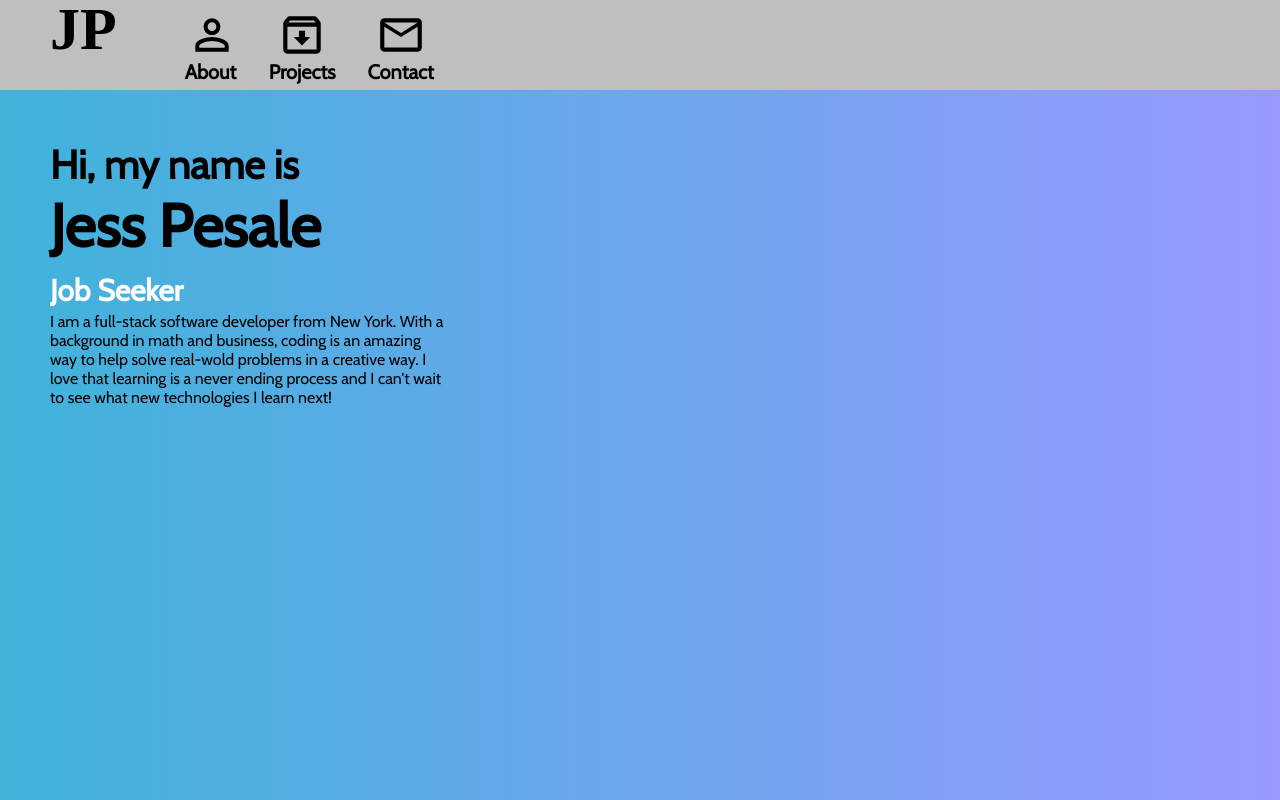
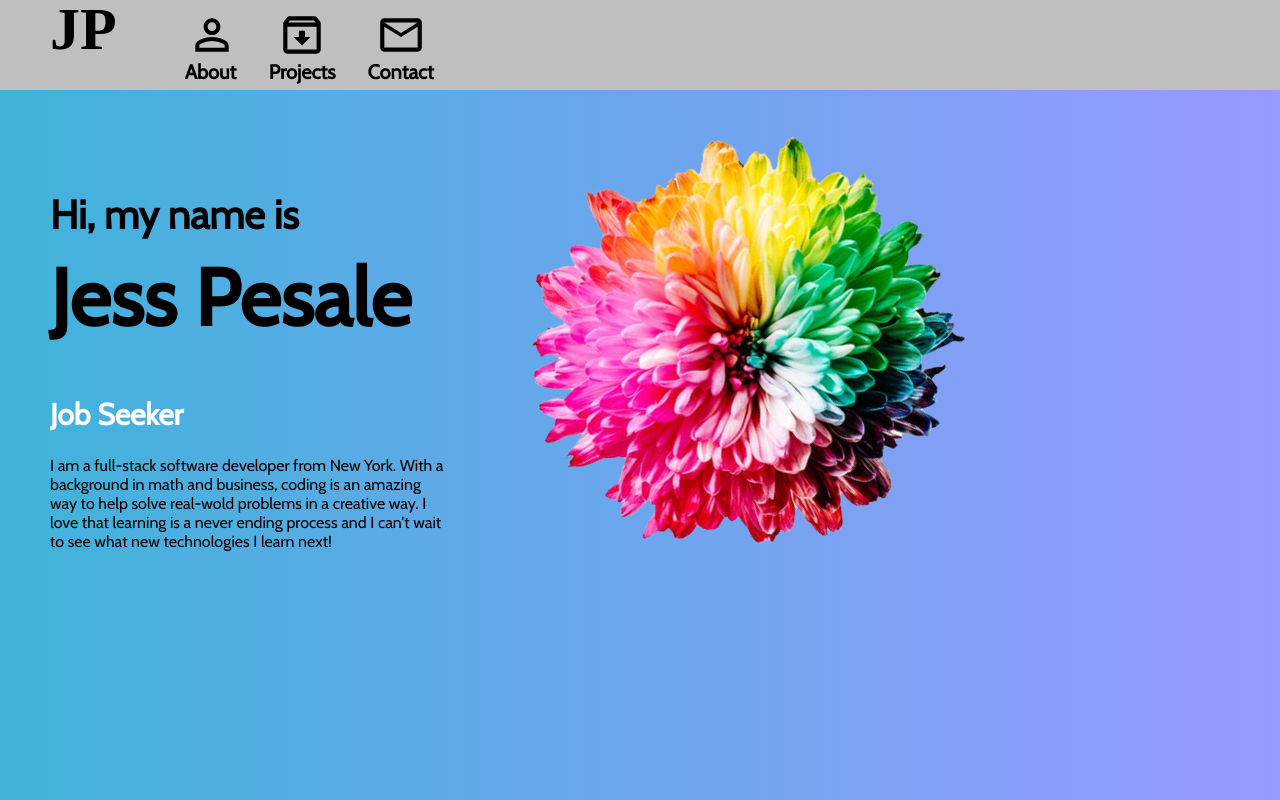
Before and after one commit to jesspesale/portfolio-site, a React (Create React App) app: page / in a window 1280 px wide. Built offline with nearby package versions, Linux system fonts and the light colour scheme.

Commit message:
finished styling for now until figure put what to put on page - cleaned up component

```diff
--- a/src/components/intro/Intro.js
+++ b/src/components/intro/Intro.js
@@ -7,22 +7,20 @@ import Color from "../../images/color-flower.png"
 const Intro = () => {
     return (
       <div className="intro">
-        <div >
-          {/* <div className="left-color"> */}
-            <div className="i-left">
+            <div className="left">
 
               <h2 className="i-intro">Hi, my name is</h2>
-              <h2 className="i-name"> Jess Pesale</h2>
+              <h2 className="name"> Jess Pesale</h2>
 
-              <div className="i-title">
-                <div className="i-title-wrapper">
-                  <div className="i-title-item">Software Engineer</div>
-                  <div className="i-title-item">Web Developer</div>
-                  <div className="i-title-item">Job Seeker</div>
+              <div className="title">
+                <div className="title-wrapper">
+                  <div className="title-item">Software Engineer</div>
+                  <div className="title-item">Web Developer</div>
+                  <div className="title-item">Job Seeker</div>
                 </div>
               </div>
 
-              <p className="i-description">
+              <p className="description">
                 I am a full-stack software developer from New York. With a
                 background in math and business, coding is an amazing way to
                 help solve real-wold problems in a creative way. I love that
@@ -32,55 +30,11 @@ const Intro = () => {
 
             </div>
 
-          {/* </div> */}
-
-          <div className="i-right">
+          <div className="right">
             <img src={Color} className="flower-image" alt="colorful flower" />
           </div>
-        </div>
       </div>
     );
 }
 
 export default Intro;
-
-// const Intro = () => {
-//     return (
-//       <div>
-//         <div className="intro" id="intro">
-//           <div className="left-color">
-//             {/* <div className="i-bg"></div> */}
-//             <div className="i-left-wrapper">
-
-//               <h2 className="i-intro">Hi, my name is</h2>
-//               <h2 className="i-name"> Jess Pesale</h2>
-
-//               <div className="i-title">
-//                 <div className="i-title-wrapper">
-//                   <div className="i-title-item">Software Engineer</div>
-//                   <div className="i-title-item">Web Developer</div>
-//                   <div className="i-title-item">Job Seeker</div>
-//                 </div>
-//               </div>
-
-//               <p className="i-description">
-//                 I am a full-stack software developer from New York. With a
-//                 background in math and business, coding is an amazing way to
-//                 help solve real-wold problems in a creative way. I love that
-//                 learning is a never ending process and I can't wait to see what
-//                 new technologies I learn next!
-//               </p>
-
-//             </div>
-
-//           </div>
-
-//           <div className="i-right">
-//             <img src={Color} className="flower-image" alt="colorful flower" />
-//           </div>
-//         </div>
-//       </div>
-//     );
-// }
-
-// export default Intro;
--- a/src/components/intro/intro.css
+++ b/src/components/intro/intro.css
@@ -5,35 +5,30 @@
     width: 500px;
 }
 
-
-.i-left{
+.left{
     padding: 50px;
+    display: flex;
     float: left;
-    /* flex: 1; */
-    /* height: 50%; */
-    display: flex;
+    justify-content: space-between;
     flex-direction: column;
-    text-align: lwdt;
-    /* justify-content: space-between; */
-    /* position: relative; */
-    /* position: absolute; */
-    /* margin-top: 100px; */
 }
 
 .i-intro{
     font-size: 40px;
+    margin-top: 50px;
 }
-.i-name{
-    /* margin-top: -10px; */
-    font-size: 60px;
+.name{
+    margin-top: 10px;
+    font-size: 80px;
+    margin-bottom: 20px;
 }
-.i-title{
-    /* margin-top: -20px; */
+.title{
+    margin-top: 20px;
     height: 50px;
     overflow: hidden;
 }
 
-.i-title-wrapper{
+.title-wrapper{
     height: 100%;
     animation: move 6s ease-in-out infinite alternate;
 }
@@ -47,7 +42,7 @@
     }
 }
 
-.i-title-item{
+.title-item{
     height: 50px;
     font-size: 30px;
     font-weight: bold;
@@ -57,11 +52,15 @@
     overflow: hidden;
 }
 
-.i-right{
-    flex: 1;
-    float: right;
-    position: relative;
-    margin-top: 100px;
+.description{
+    margin-top: 20px;
+}
+
+.right{
+    /* flex: 1; */
+    /* float: right; */
+    /* position: relative; */
+    /* margin-top: 100px;  */
 }
 
 .flower-image{
```
